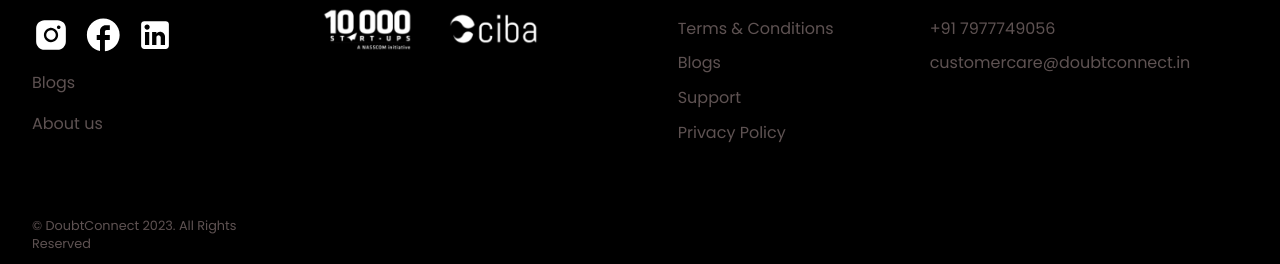
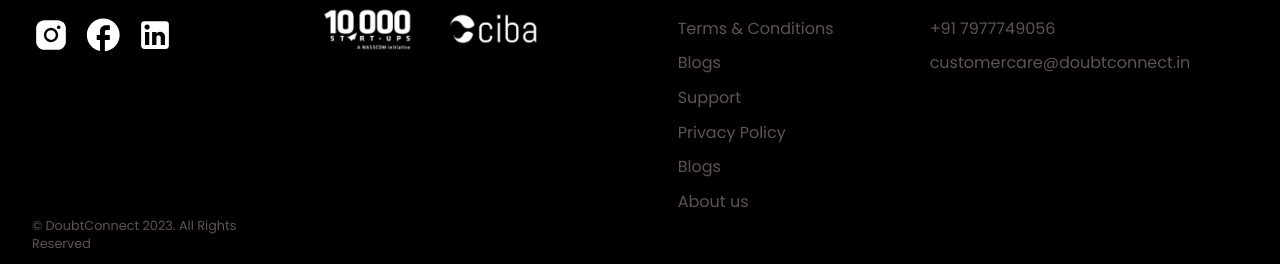
Before and after one commit to MastorkTechnologies/Doubt_connect_new, a React (Create React App) app: page / in a window 1280 px wide. Shown: the part 3385-3649 px from the top of the page. Built offline with nearby package versions, Linux system fonts and the light colour scheme; the HTML template or start-up script is replaced by a standard one.

Commit message:
modified:   src/Components/Common/Footer.css 	modified:   src/Components/Common/Footer.js

```diff
--- a/src/Components/Common/Footer.css
+++ b/src/Components/Common/Footer.css
@@ -46,7 +46,7 @@
     font-size: 0.8rem;
 }
 
-.Footer-left-1-div a{
+.Footer-right-1 a{
     color: #5E5252;
     font-size: 1rem;
 }
--- a/src/Components/Common/Footer.js
+++ b/src/Components/Common/Footer.js
@@ -25,11 +25,7 @@ function Footer() {
                         <svg width="38" height="38" viewBox="0 0 38 37" fill="none" xmlns="http://www.w3.org/2000/svg">
     <path d="M29.7917 4.625C30.6094 4.625 31.3937 4.94985 31.9719 5.52809C32.5501 6.10632 32.875 6.89058 32.875 7.70833V29.2917C32.875 30.1094 32.5501 30.8937 31.9719 31.4719C31.3937 32.0501 30.6094 32.375 29.7917 32.375H8.20833C7.39058 32.375 6.60632 32.0501 6.02809 31.4719C5.44985 30.8937 5.125 30.1094 5.125 29.2917V7.70833C5.125 6.89058 5.44985 6.10632 6.02809 5.52809C6.60632 4.94985 7.39058 4.625 8.20833 4.625H29.7917ZM29.0208 28.5208V20.35C29.0208 19.0171 28.4913 17.7387 27.5488 16.7962C26.6063 15.8537 25.3279 15.3242 23.995 15.3242C22.6846 15.3242 21.1583 16.1258 20.4183 17.3283V15.6171H16.1171V28.5208H20.4183V20.9204C20.4183 19.7333 21.3742 18.7621 22.5613 18.7621C23.1337 18.7621 23.6827 18.9895 24.0874 19.3942C24.4922 19.799 24.7196 20.348 24.7196 20.9204V28.5208H29.0208ZM11.1067 13.1967C11.7936 13.1967 12.4524 12.9238 12.9381 12.4381C13.4238 11.9524 13.6967 11.2936 13.6967 10.6067C13.6967 9.17292 12.5404 8.00125 11.1067 8.00125C10.4157 8.00125 9.75297 8.27575 9.26436 8.76436C8.77575 9.25297 8.50125 9.91567 8.50125 10.6067C8.50125 12.0404 9.67292 13.1967 11.1067 13.1967ZM13.2496 28.5208V15.6171H8.97917V28.5208H13.2496Z" fill="white"/>
                         </svg>
-
-
                     </div>
-                    <a href="https://doubtconnect.medium.com/">Blogs</a>
-                    <Link onClick={()=>{window.scrollTo({top: 0, behavior: 'smooth'})}} to="/about-us">About us</Link>
                 </div>
                 <p> &copy; DoubtConnect 2023. All Rights Reserved</p>
             </div>
@@ -52,6 +48,8 @@ function Footer() {
                     <p>Blogs</p>
                     <p>Support</p>
                     <p>Privacy Policy</p>
+                    <a href="https://doubtconnect.medium.com/">Blogs</a>
+                    <Link onClick={()=>{window.scrollTo({top: 0, behavior: 'smooth'})}} to="/about-us">About us</Link>
                 </div>
             </div>
 
```
